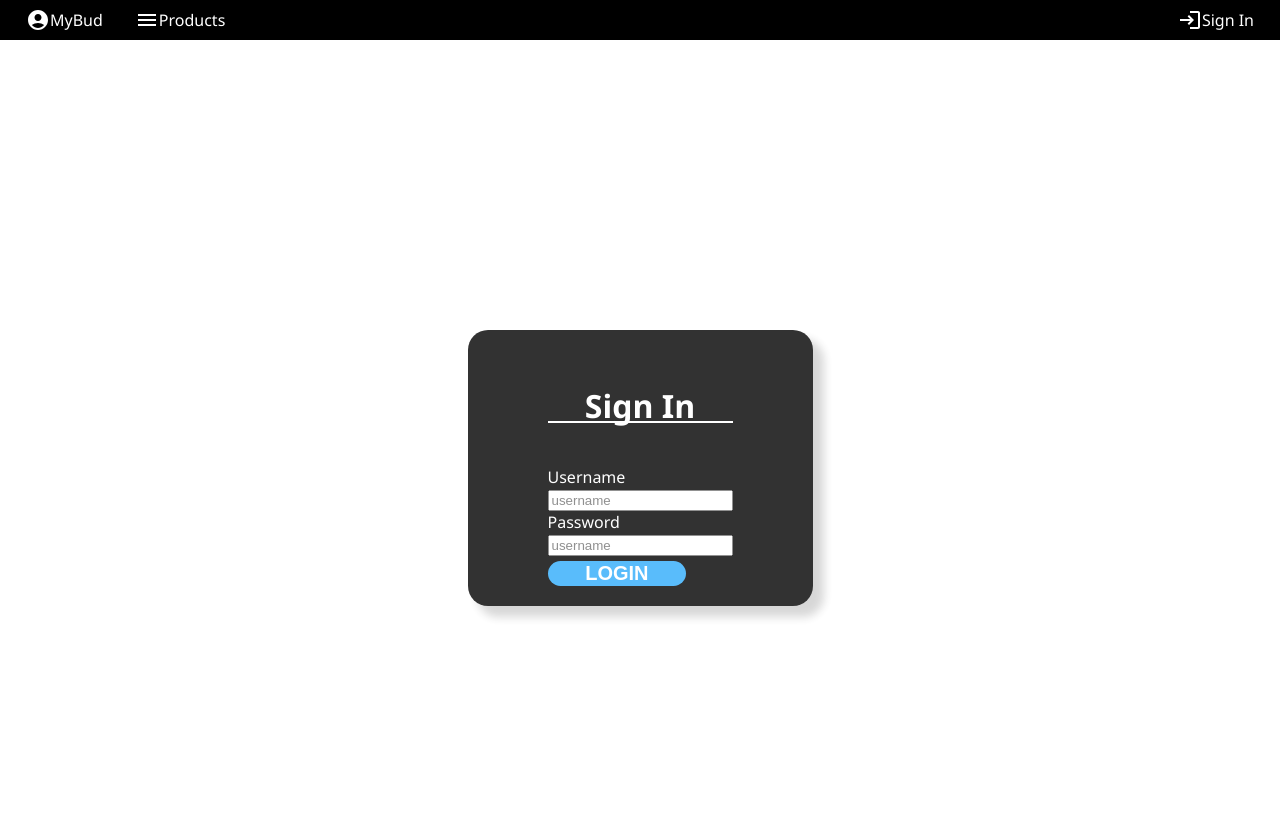
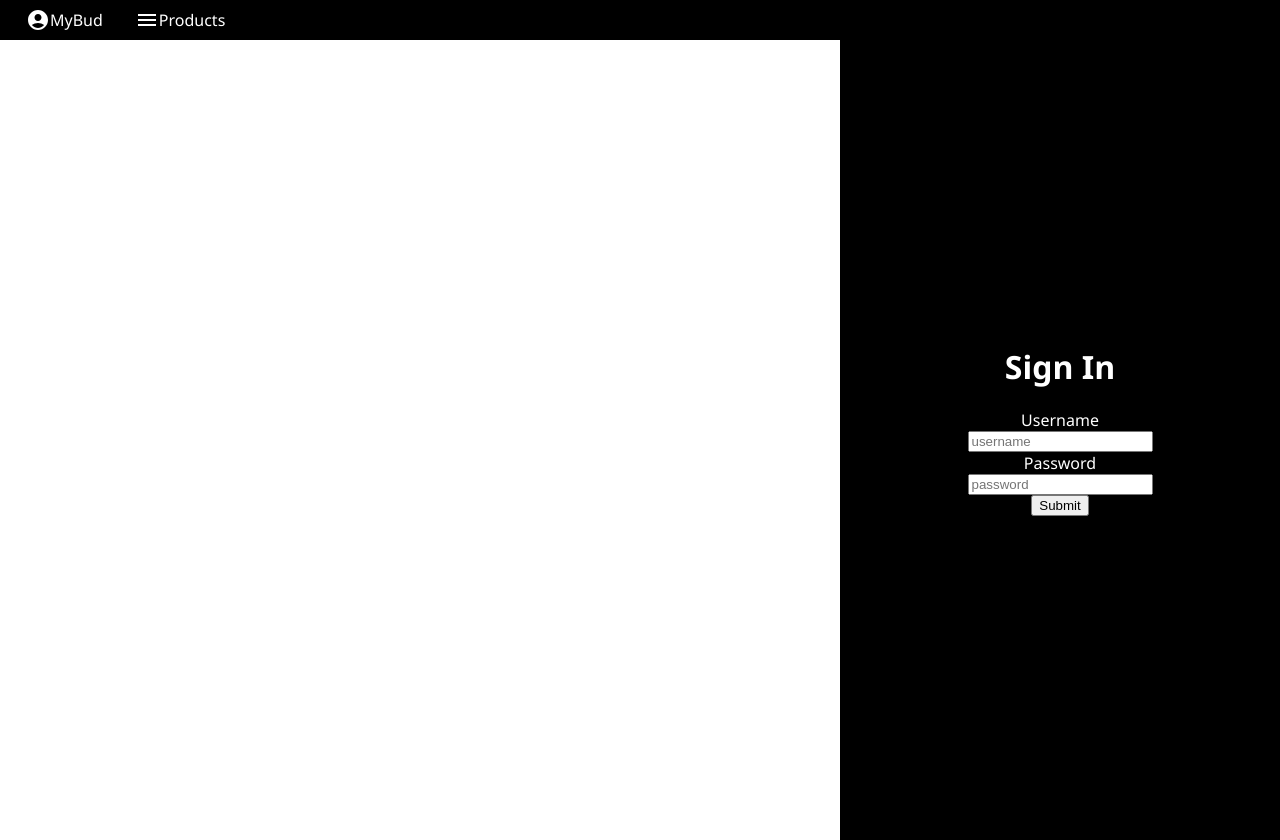
Before and after one commit to my-budget-store/my-bud-ui, a React (Create React App) app: page /Login in a window 1280 px wide. After the commit the page ends 800 px from the top, so only its background shows below. Built offline with nearby package versions, Linux system fonts and the light colour scheme.

Commit message:
ui changed for login

```diff
--- a/src/Components/Login/Login.css
+++ b/src/Components/Login/Login.css
@@ -1,102 +1,16 @@
-.navbar {
-  position: absolute;
-  background-color: #24252a;
-  width: 100%;
-  height: 60px;
-  left: 0px;
-  top: 0px;
+.login-form {
+  display: flex;
+  align-items: center;
+  flex-direction: column;
+  justify-content: center;
+  align-content: center;
+  flex-wrap: wrap;
+  height: 100%;
+  width: 400px;
+  padding: 20px;
+  position: fixed;
+  top: 0;
+  right: 0px;
+  color: white;
+  background-color: black;
 }
-
-.loginicon:hover {
-  color: white;
-}
-
-.login-form {
-  width: 100%;
-  display: flex;
-  justify-content: center;
-  align-items: center;
-  min-height: 100vh;
-}
-
-.form-box {
-  margin-top: 7vh;
-  opacity: 80%;
-  background: black;
-  padding-right: 80px;
-  padding-left: 80px;
-  border-radius: 20px;
-  box-shadow: 10px 10px 10px 1px rgba(0, 0, 0, 0.2);
-}
-
-.login-text {
-  width: 100%;
-  color: white;
-  border-bottom: 2px solid white;
-  line-height: 30px;
-  width: 100%;
-  font-weight: bolder;
-  text-align: center;
-  display: flex;
-  justify-content: center;
-  align-items: center;
-  padding-top: 5vh;
-}
-
-label {
-  color: white;
-  width: 100%;
-  text-align: center;
-}
-
-.login-box {
-  border: 1px solid lightgrey;
-  display: flex;
-  justify-content: center;
-  align-items: center;
-  border-radius: 20px;
-  padding: 2px;
-  padding-left: 10px;
-  letter-spacing: 1px;
-  font-weight: 600;
-  margin: 5px;
-  font-size: 11pt;
-  background: transparent;
-  transition: 1s;
-  outline: none;
-}
-
-.login-btn {
-  width: 75%;
-  justify-content: center;
-  align-items: center;
-  background-color: rgb(48, 172, 251);
-  color: white;
-  margin-top: 5px;
-  border-radius: 20px;
-  border: none;
-  font-size: 15pt;
-  font-weight: 700;
-  transition: 1s;
-  outline: none;
-  cursor: pointer;
-  margin-bottom: 20px;
-}
-
-.login-btn:hover {
-  transform: scale(1.03);
-  letter-spacing: 4px;
-  background-color: #7fffd4;
-  color: #1e90ff;
-}
-
-.show {
-  display: block;
-  transition: 800ms;
-  opacity: 1;
-}
-
-.show.active {
-  transform: translateY(100px) scale(0) rotateY(180deg);
-  opacity: 0;
-}
--- a/src/Components/Login/Login.tsx
+++ b/src/Components/Login/Login.tsx
@@ -7,44 +7,41 @@ export const Login = (props: any) => {
   const [userName, setUserName] = useState("");
   const [password, setPassword] = useState("");
 
-  const handleSubmit = async (e: any) => {
-    e.preventDefault();
-
+  const handleSubmit = async (event: any) => {
+    event.preventDefault();
     const isSuccess = await AuthService.Login(userName, password);
     if (isSuccess) props.onLogin();
-
     navigate("/", { replace: true });
   };
 
   return (
-    <div className="active">
-      <div className="login-form">
-        <div className="form-box solid">
-          <form onSubmit={handleSubmit}>
-            <h1 className="login-text">Sign In</h1>
-            <br></br>
+    <form onSubmit={handleSubmit} className="login-form">
+      <h1>Sign In</h1>
       <label>Username</label>
-            <br></br>
-            <input
-              type="text"
-              value={userName}
-              placeholder="username"
-              onChange={(e) => setUserName(e.target.value)}
-            />
-            <br />
+      {newFunction("username",userName, setUserName)}
       <label>Password</label>
-            <br />
       <input
         type="text"
         value={password}
-              placeholder="username"
+        placeholder="password"
         onChange={(e) => setPassword(e.target.value)}
       />
-            <br></br>
-            <input type="submit" value="LOGIN" className="login-btn" />
+      <input type="submit" />
     </form>
-        </div>
-      </div>
-    </div>
   );
 };
+function newFunction(
+  placeHolderText: string,
+  inputValue: string,
+  setInputValueContext: any
+) {
+  const newLocal = "username";
+  return (
+    <input
+      type="text"
+      placeholder={placeHolderText}
+      value={inputValue}
+      onChange={(e) => setInputValueContext(e.target.value)}
+    />
+  );
+}
--- a/src/index.css
+++ b/src/index.css
@@ -1,4 +1,5 @@
 html {
   height: 100%;
   font-family: 'Segoe UI', Tahoma, Geneva, Verdana, sans-serif;
+  color: rgb(0, 0, 0);
 }
```
Lines whose indentation alone changed are shown as unchanged.
